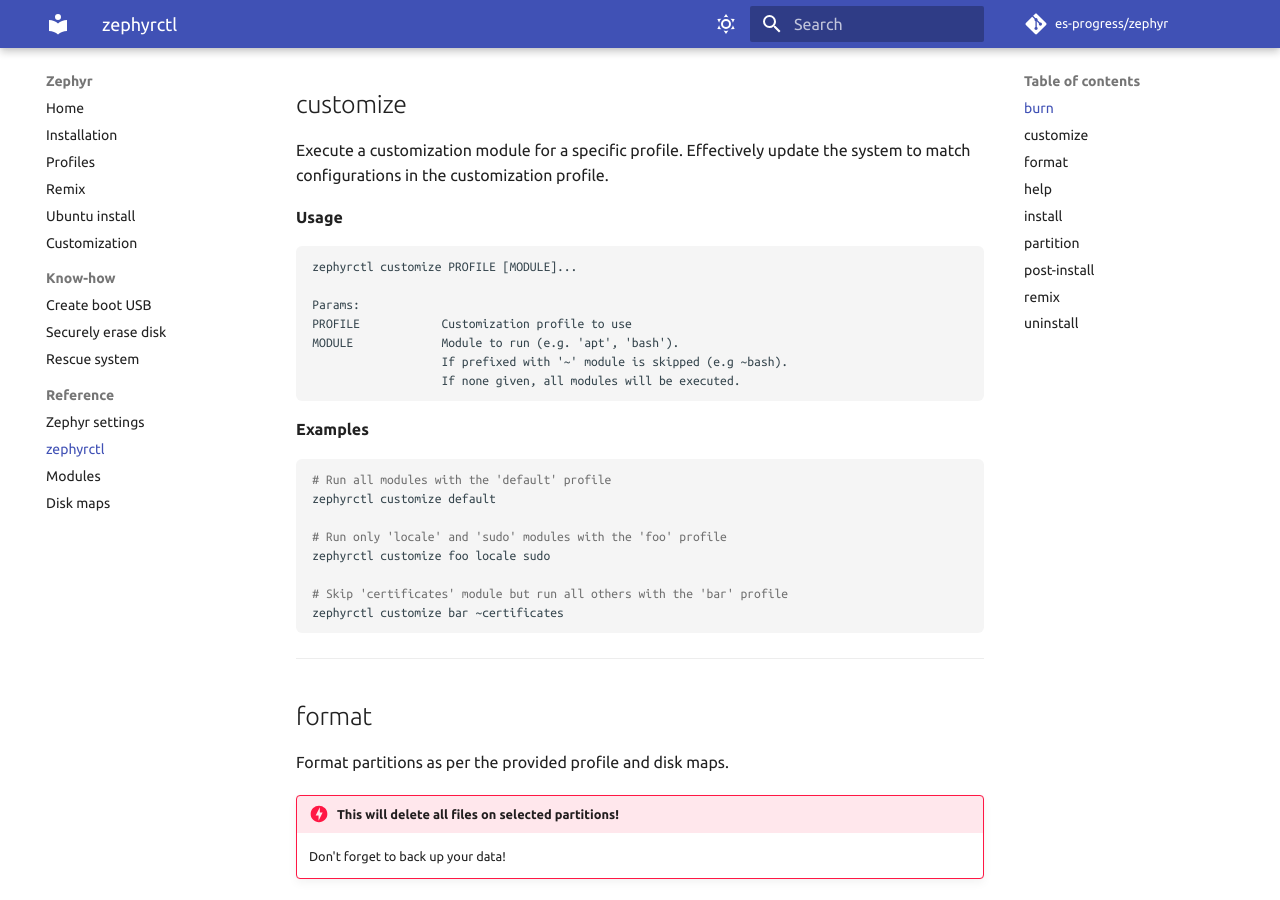
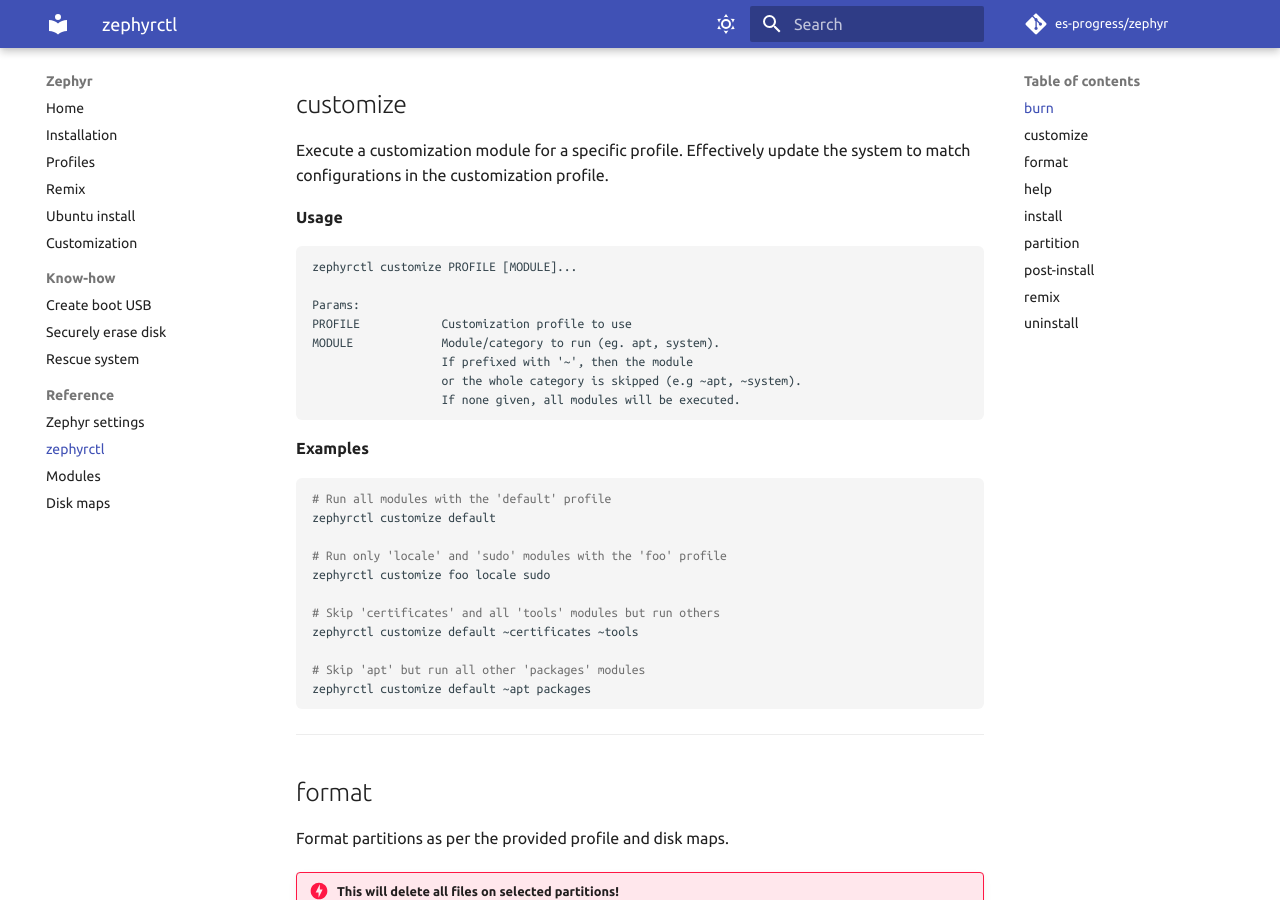
Before and after one commit to es-progress/zephyr, an MkDocs documentation site: the page built from docs/reference/zephyrctl.md, in a window 1280 px wide and 900 px high, scrolled down 713 px. Built offline with MkDocs 1.6.1 and Material for MkDocs 9.7.7, drawn with Linux system fonts in a browser that asks for light colours; emoji names are drawn with the system emoji font; comment, search, counter and statistics services are not loaded.

Commit message:
zephyrctl/customize: allow categories to whitelist/blacklist

````diff
--- a/docs/reference/zephyrctl.md
+++ b/docs/reference/zephyrctl.md
@@ -41,8 +41,9 @@ zephyrctl customize PROFILE [MODULE]...
 
 Params:
 PROFILE            Customization profile to use
-MODULE             Module to run (e.g. 'apt', 'bash').
-                   If prefixed with '~' module is skipped (e.g ~bash).
+MODULE             Module/category to run (eg. apt, system).
+                   If prefixed with '~', then the module
+                   or the whole category is skipped (e.g ~apt, ~system).
                    If none given, all modules will be executed.
 ```
 
@@ -55,8 +56,11 @@ zephyrctl customize default
 # Run only 'locale' and 'sudo' modules with the 'foo' profile
 zephyrctl customize foo locale sudo
 
-# Skip 'certificates' module but run all others with the 'bar' profile
-zephyrctl customize bar ~certificates
+# Skip 'certificates' and all 'tools' modules but run others
+zephyrctl customize default ~certificates ~tools
+
+# Skip 'apt' but run all other 'packages' modules
+zephyrctl customize default ~apt packages
 ```
 
 ---
````
Also changed, not shown: docs/customize.md (+3 -2 lines), docs/reference/configs.md (+2 -0 lines), 3 other files.
